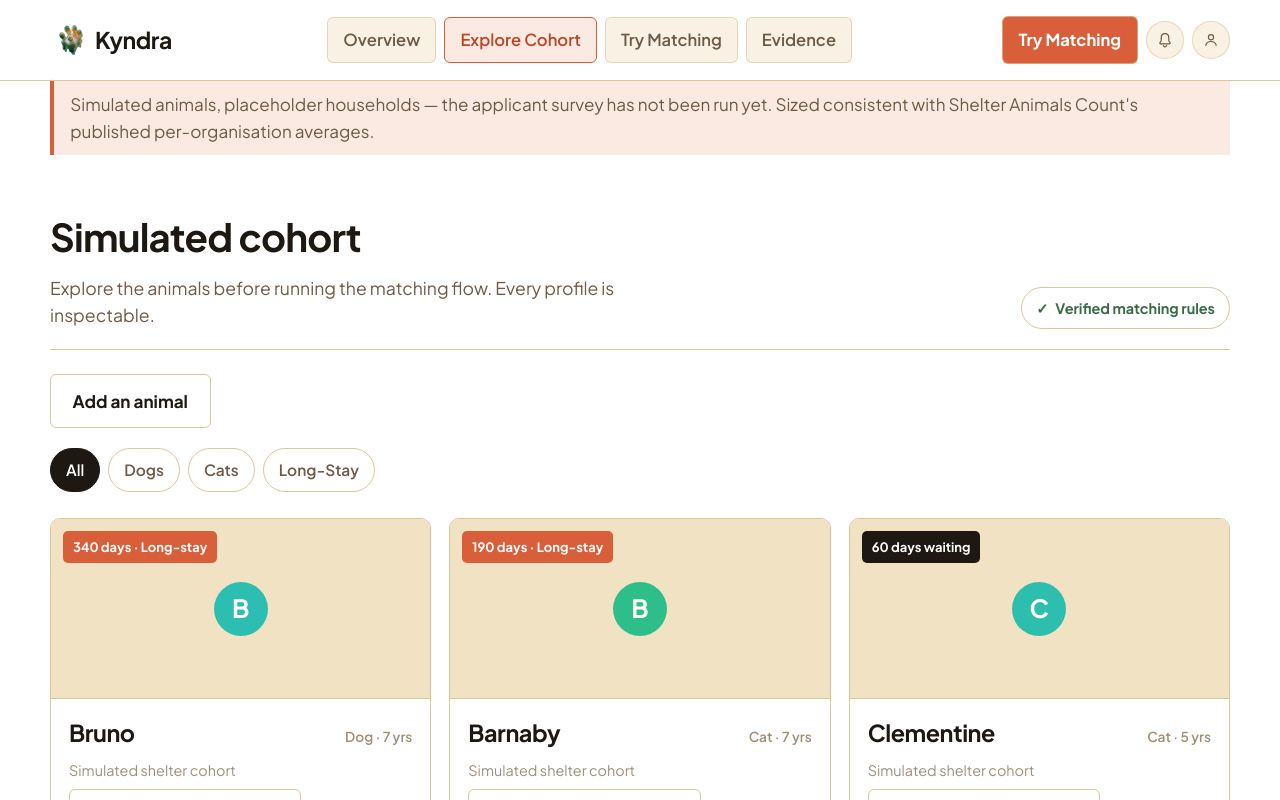
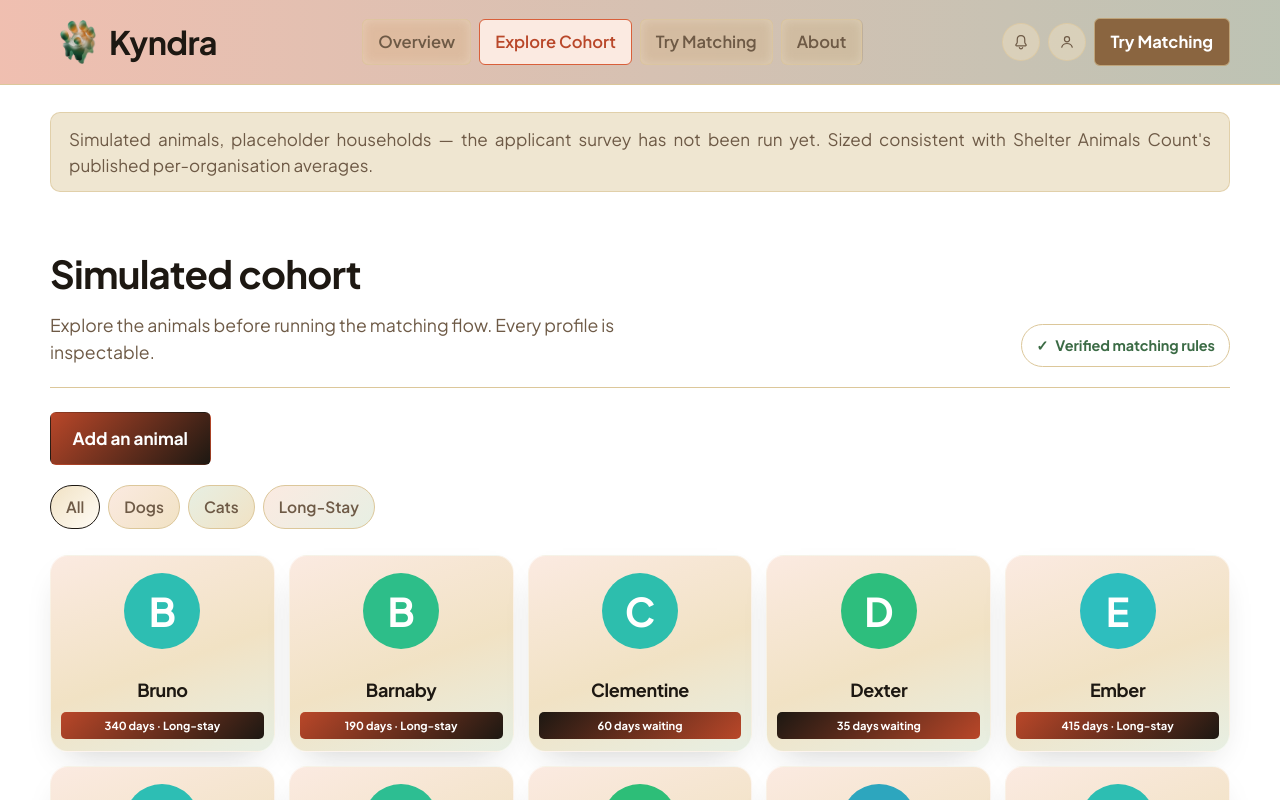
Before and after one commit to Muj-csv/FurMula-One-Kyndra, a React (Vite) app: page / in a window 1280 px wide. Both pictures are taken after a click on the button "Explore Cohort". Shown: the top 800 px of the page. Built offline with nearby package versions, Linux system fonts and the light colour scheme.

Commit message:
p2 - minimal info visible in tile, tile spacing, navbar gradient

```diff
--- a/src/App.tsx
+++ b/src/App.tsx
@@ -69,6 +69,14 @@ export function App() {
     setHasRun(false);
   };
 
+  const removeAnimal = (animalId: string) => {
+    setCohort((previous) => ({
+      animals: previous.animals.filter((animal) => animal.id !== animalId),
+      applicants: previous.applicants,
+    }));
+    setHasRun(false);
+  };
+
   // Counting is not enough on its own: remove-then-add, or a preset id that
   // already looks generated, and the new record silently collides with an
   // existing one. Step past anything taken.
@@ -96,13 +104,18 @@ export function App() {
           appears. Dynamic: the wording changes once the applicant survey has
           actually run (see provenanceLabel in data/cohort.ts) — never a
           static claim. */}
-      <p className="provenance" style={{ margin: '0 auto', maxWidth: 'min(1180px, calc(100% - 40px))' }}>
+      <p className="provenance" style={{ margin: '1.5rem auto 0', maxWidth: 'min(1180px, calc(100% - 40px))' }}>
         {provenanceLabel(cohort)} {COHORT_SIZING_NOTE}
       </p>
 
       {page === 'home' ? <HomePage onNavigate={navigate} /> : null}
       {page === 'cohort' ? (
-        <CohortPage animals={cohort.animals} nextAnimalId={nextAnimalId} onAddAnimal={addAnimal} />
+        <CohortPage
+          animals={cohort.animals}
+          nextAnimalId={nextAnimalId}
+          onAddAnimal={addAnimal}
+          onRemoveAnimal={removeAnimal}
+        />
       ) : null}
       {page === 'match' ? (
         <MatchPage
--- a/src/components/CohortPage.tsx
+++ b/src/components/CohortPage.tsx
@@ -33,10 +33,12 @@ export function CohortPage({
   animals,
   nextAnimalId,
   onAddAnimal,
+  onRemoveAnimal,
 }: {
   animals: Animal[];
   nextAnimalId: string;
   onAddAnimal: (animal: Animal) => void;
+  onRemoveAnimal: (animalId: string) => void;
 }) {
   const [filter, setFilter] = useState<Filter>('all');
   const [selected, setSelected] = useState<Animal | null>(null);
@@ -60,7 +62,7 @@ export function CohortPage({
         </div>
 
         <div className="actions" style={{ marginTop: 0, marginBottom: '20px' }}>
-          <button type="button" className="button" onClick={() => setShowIntake((v) => !v)}>
+          <button type="button" className="button button--add-animal" onClick={() => setShowIntake((v) => !v)}>
             {showIntake ? 'Hide animal form' : 'Add an animal'}
           </button>
         </div>
@@ -111,21 +113,15 @@ export function CohortPage({
                 onClick={() => setSelected(animal)}
               >
                 <div className="card-image-wrapper" style={{ display: 'grid', placeItems: 'center' }}>
-                  <span className={`status-tag${longStay ? ' long' : ''}`}>
-                    {longStay ? `${animal.daysInShelter} days · Long-stay` : `${animal.daysInShelter} days waiting`}
-                  </span>
                   <AnimalAvatar id={animal.id} name={animal.name} />
                 </div>
                 <div className="card-content">
                   <div className="card-header">
                     <h3 className="pet-name">{animal.name}</h3>
-                    <span className="pet-breed">
-                      {animal.species === 'dog' ? 'Dog' : 'Cat'} · {animal.ageYears}
-                      {animal.ageYears === 1 ? ' yr' : ' yrs'}
-                    </span>
                   </div>
-                  <div className="card-location">Simulated shelter cohort</div>
-                  <span className="view-details-btn">View match requirements →</span>
+                  <span className={`status-tag${longStay ? ' long' : ''}`}>
+                    {longStay ? `${animal.daysInShelter} days · Long-stay` : `${animal.daysInShelter} days waiting`}
+                  </span>
                 </div>
               </button>
             );
@@ -161,6 +157,16 @@ export function CohortPage({
               <button type="button" className="secondary" onClick={() => setSelected(null)}>
                 Close
               </button>
+              <button
+                type="button"
+                className="button"
+                onClick={() => {
+                  onRemoveAnimal(selected.id);
+                  setSelected(null);
+                }}
+              >
+                Remove from cohort
+              </button>
             </div>
           </div>
         </div>
--- a/src/components/NavBar.tsx
+++ b/src/components/NavBar.tsx
@@ -3,6 +3,8 @@
 // No routing library: Architecture §2 keeps dependencies to React/Vite/
 // TypeScript/Vitest/styling only, so this is a plain state switch, synced to
 // location.hash by App.tsx so back/forward and reload still work.
+
+import { useEffect, useRef } from 'react';
 
 export type Page = 'home' | 'cohort' | 'match' | 'evidence';
 
@@ -10,12 +12,37 @@ const LINKS: { page: Page; label: string }[] = [
   { page: 'home', label: 'Overview' },
   { page: 'cohort', label: 'Explore Cohort' },
   { page: 'match', label: 'Try Matching' },
-  { page: 'evidence', label: 'Evidence' },
+  { page: 'evidence', label: 'About' },
 ];
 
+/**
+ * Follows the cursor's horizontal position along the nav bar and writes it
+ * as a CSS custom property, so the gradient (index.css) can shift with it.
+ * Direct DOM write, no React state — same technique as HomePage's hero-dog
+ * cursor scrub, chosen for the same reason: this fires on every mousemove,
+ * and re-rendering the whole nav on each one would be wasteful.
+ */
+function useCursorGradient(navRef: React.RefObject<HTMLElement | null>) {
+  useEffect(() => {
+    const nav = navRef.current;
+    if (nav === null) return;
+
+    const onMouseMove = (e: MouseEvent) => {
+      const rect = nav.getBoundingClientRect();
+      const percent = Math.max(0, Math.min(100, ((e.clientX - rect.left) / rect.width) * 100));
+      nav.style.setProperty('--nav-x', `${percent}%`);
+    };
+    window.addEventListener('mousemove', onMouseMove, { passive: true });
+    return () => window.removeEventListener('mousemove', onMouseMove);
+  }, [navRef]);
+}
+
 export function NavBar({ page, onNavigate }: { page: Page; onNavigate: (page: Page) => void }) {
+  const navRef = useRef<HTMLElement>(null);
+  useCursorGradient(navRef);
+
   return (
-    <nav className="top-nav" aria-label="Primary navigation">
+    <nav className="top-nav" aria-label="Primary navigation" ref={navRef}>
       <button type="button" className="nav-logo" onClick={() => onNavigate('home')}>
         <img className="logo-mark" src="/kyndra-logo.png" alt="" aria-hidden="true" />
         Kyndra
@@ -35,10 +62,6 @@ export function NavBar({ page, onNavigate }: { page: Page; onNavigate: (page: Pa
       </div>
 
       <div className="nav-actions">
-        <button type="button" className="nav-link quiz-link" onClick={() => onNavigate('match')}>
-          Try Matching
-        </button>
-
         {/* Placeholder only — Phase 1 (Frontend/REVISION-PHASES.md). No
             behaviour, no backend yet; wiring these up is a separate task. */}
         <button type="button" className="icon-button" aria-label="Notifications" title="Notifications — coming soon">
@@ -51,6 +74,10 @@ export function NavBar({ page, onNavigate }: { page: Page; onNavigate: (page: Pa
             <use href="#profile-icon" />
           </svg>
         </button>
+
+        <button type="button" className="nav-link quiz-link" onClick={() => onNavigate('match')}>
+          Try Matching
+        </button>
       </div>
     </nav>
   );
--- a/src/index.css
+++ b/src/index.css
@@ -161,11 +161,15 @@ p {
 
 .provenance {
   margin: 1.25rem 0 0;
-  padding: 0.6rem 0.9rem;
-  border-left: 4px solid var(--terracotta);
-  background: var(--terracotta-tint);
+  padding: 0.7rem 1rem;
+  border: 1px solid rgba(220, 199, 154, 0.7);
+  border-radius: var(--radius);
+  background: rgba(220, 199, 154, 0.45);
+  backdrop-filter: blur(8px);
+  -webkit-backdrop-filter: blur(8px);
   font-size: 0.95rem;
   color: var(--ink-soft);
+  text-align: justify;
 }
 
 .section__title {
@@ -206,6 +210,19 @@ p {
   color: #fff;
   background: var(--terracotta);
   border-color: var(--terracotta);
+}
+
+/* A darker shade of the same pastel gradient family used on the cohort
+   tiles/filters above — this button sits right next to them. */
+.button--add-animal {
+  color: #fff;
+  background: linear-gradient(135deg, var(--terracotta-strong), var(--ink));
+  border-color: transparent;
+}
+
+.button--add-animal:hover {
+  border-color: transparent;
+  background: linear-gradient(135deg, var(--terracotta-strong), var(--verified));
 }
 
 .button--primary:hover {
@@ -941,7 +958,9 @@ p {
   position: sticky;
   top: 0;
   z-index: 30;
-  background: rgba(255, 255, 255, 0.92);
+  background-image: linear-gradient(90deg, rgba(217, 95, 58, 0.4), rgba(59, 107, 69, 0.4), rgba(217, 95, 58, 0.4));
+  background-size: 250% 100%;
+  background-position: var(--nav-x, 50%) 0%;
   backdrop-filter: blur(10px);
   border-bottom: 1px solid var(--line);
   display: flex;
@@ -977,6 +996,17 @@ p {
   height: 30px;
   flex-shrink: 0;
   object-fit: contain;
+}
+
+/* Sized up specifically for the top nav, not the footer's logo mark, which
+   shares these same base classes. */
+.top-nav .nav-logo {
+  font-size: 1.8rem;
+}
+
+.top-nav .logo-mark {
+  width: 44px;
+  height: 44px;
 }
 
 .nav-links {
@@ -1052,8 +1082,11 @@ p {
   transform: scale(0.94);
 }
 
+/* A blend of the nav's own two gradient colors (terracotta + verified) —
+   distinct from either pure shade, so it blends with the bar behind it
+   instead of just repeating one end of its gradient. */
 .quiz-link {
-  background: var(--terracotta);
+  background: color-mix(in srgb, var(--terracotta) 50%, var(--verified));
   color: #fff !important;
   padding: 10px 16px;
   border-radius: var(--radius-sm);
@@ -1062,7 +1095,7 @@ p {
 }
 
 .quiz-link:hover {
-  background: var(--terracotta-strong);
+  background: color-mix(in srgb, var(--terracotta-strong) 50%, var(--verified));
 }
 
 main.page {
@@ -1289,6 +1322,23 @@ main.page {
   font-size: 0.86rem;
 }
 
+/* A different pastel gradient per filter — All / Dogs / Cats / Long-Stay,
+   in that DOM order — so the row itself carries some of the same glass
+   color language as the cohort tiles below it. */
+.filters .filter-btn:nth-child(1) {
+  background: linear-gradient(135deg, var(--paper-warm), var(--surface));
+  color: var(--ink-soft);
+}
+.filters .filter-btn:nth-child(2) {
+  background: linear-gradient(135deg, var(--terracotta-tint), var(--paper-warm));
+}
+.filters .filter-btn:nth-child(3) {
+  background: linear-gradient(135deg, var(--verified-tint), var(--paper-warm));
+}
+.filters .filter-btn:nth-child(4) {
+  background: linear-gradient(135deg, var(--terracotta-tint), var(--verified-tint));
+}
+
 .filter-btn.active {
   background: var(--ink);
   border-color: var(--ink);
@@ -1304,18 +1354,21 @@ main.page {
 
 .companion-grid {
   display: grid;
-  grid-template-columns: repeat(3, 1fr);
-  gap: 18px;
+  grid-template-columns: repeat(5, 1fr);
+  gap: 14px;
 }
 
 .companion-card {
-  border: 1px solid var(--line);
-  border-radius: var(--radius);
+  border: 1px solid rgba(255, 255, 255, 0.5);
+  border-radius: var(--radius-lg);
   overflow: hidden;
-  background: var(--paper);
+  background: linear-gradient(160deg, var(--terracotta-tint), var(--paper-warm) 55%, var(--verified-tint));
+  backdrop-filter: blur(10px);
+  -webkit-backdrop-filter: blur(10px);
+  box-shadow: 0 14px 34px -18px rgba(36, 35, 31, 0.28);
   transition: border-color 0.35s cubic-bezier(0.22, 1, 0.36, 1), transform 0.35s cubic-bezier(0.22, 1, 0.36, 1),
     box-shadow 0.35s cubic-bezier(0.22, 1, 0.36, 1);
-  text-align: left;
+  text-align: center;
   padding: 0;
   cursor: pointer;
   width: 100%;
@@ -1329,10 +1382,16 @@ main.page {
 
 .card-image-wrapper {
   position: relative;
-  height: 180px;
-  background: var(--paper-warm);
+  height: 110px;
   overflow: hidden;
-  border-bottom: 1px solid var(--line);
+}
+
+/* The generated-avatar placeholder fills most of the tile's image area,
+   rather than sitting at its normal (much smaller) size elsewhere. */
+.card-image-wrapper .animal__avatar {
+  width: 76px;
+  height: 76px;
+  font-size: 2.2rem;
 }
 
 .card-photo {
@@ -1349,34 +1408,35 @@ main.page {
 }
 
 .status-tag {
-  position: absolute;
-  left: 12px;
-  top: 12px;
-  background: var(--ink);
+  display: block;
+  margin-top: 8px;
+  width: 100%;
+  background: linear-gradient(135deg, var(--ink), var(--terracotta-strong));
   color: #fff;
-  font-size: 0.72rem;
-  font-weight: 700;
-  padding: 6px 10px;
+  font-size: 0.62rem;
+  font-weight: 700;
+  padding: 5px 7px;
   border-radius: 5px;
 }
 
 .status-tag.long {
-  background: var(--terracotta);
+  background: linear-gradient(135deg, var(--terracotta-strong), var(--ink));
 }
 
 .card-content {
-  padding: 16px 18px 18px;
+  padding: 10px 10px 12px;
+  text-align: center;
 }
 
 .card-header {
   display: flex;
-  justify-content: space-between;
+  justify-content: center;
   align-items: baseline;
   gap: 8px;
 }
 
 .pet-name {
-  font-size: 1.3rem;
+  font-size: 1rem;
   transition: color 0.35s cubic-bezier(0.22, 1, 0.36, 1);
 }
 
```
Also changed, not shown: Frontend/REVISION-PHASES.md (+5 -5 lines), Frontend/Sample Tile.jpg (added).
